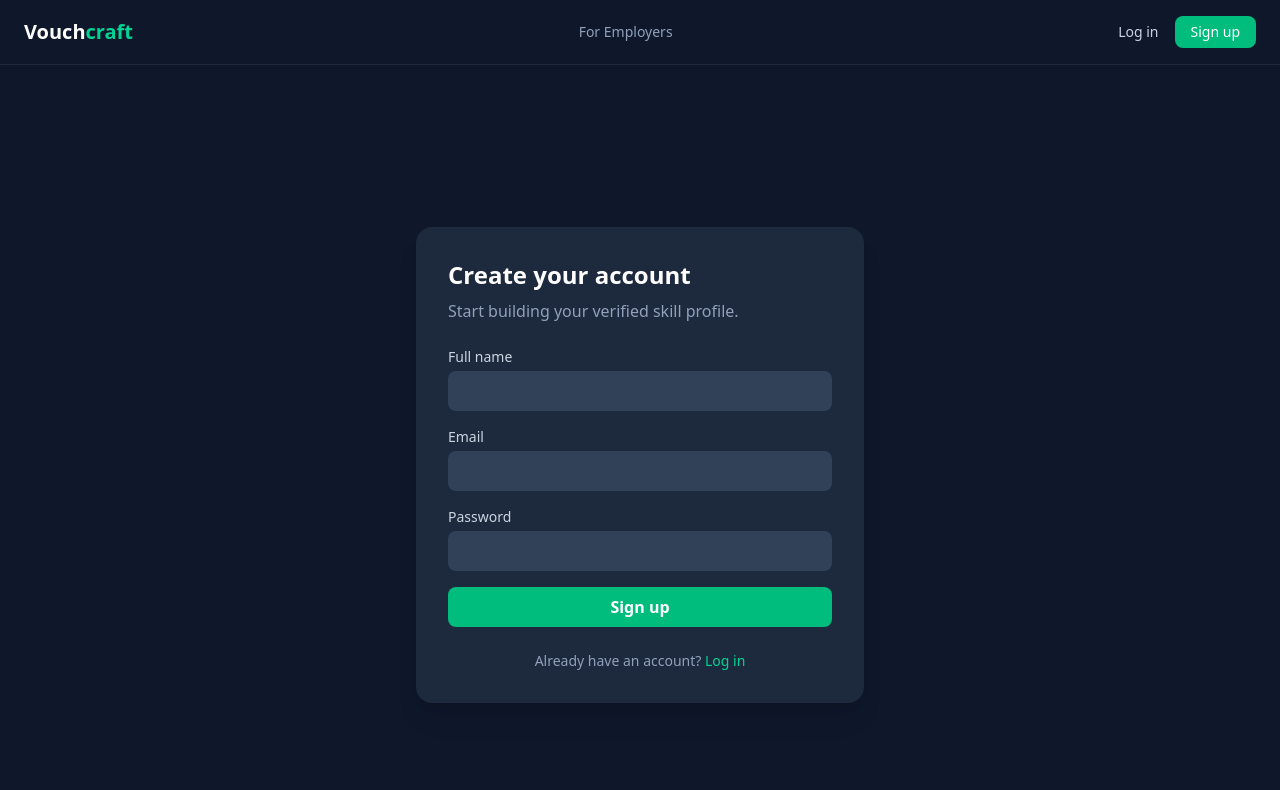
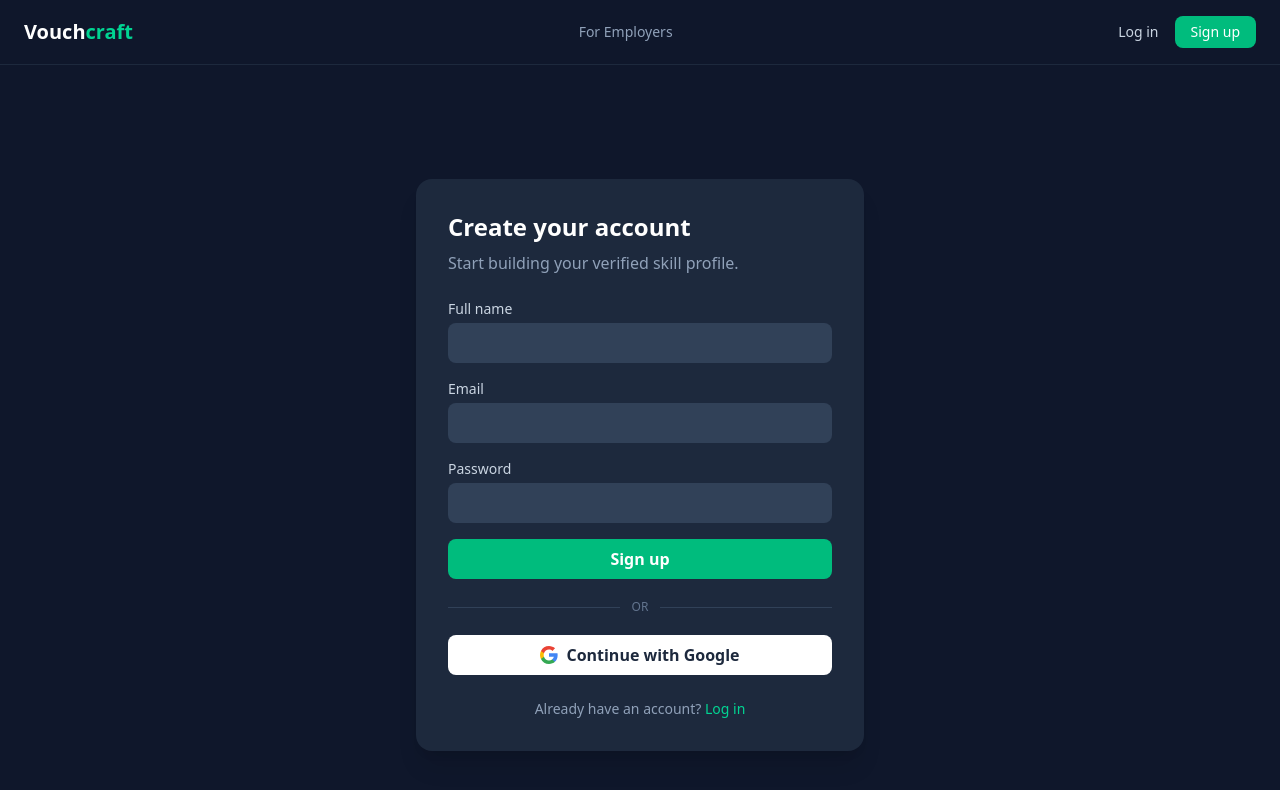
Before and after one commit to wanias-cmd/vouchcraft, a React (Vite) app: page /signup in a window 1280 px wide. Shown: the top 790 px of the page. Built offline with nearby package versions, Linux system fonts and the light colour scheme; no server answers.

Commit message:
Added login with google

```diff
--- a/src/context/AuthContext.jsx
+++ b/src/context/AuthContext.jsx
@@ -22,10 +22,14 @@ export function AuthProvider({ children }) {
 
   const signUp = (email, password) => supabase.auth.signUp({ email, password })
   const signIn = (email, password) => supabase.auth.signInWithPassword({ email, password })
+  const signInWithGoogle = () =>
+    supabase.auth.signInWithOAuth({
+      provider: 'google',
+      options: { redirectTo: `${window.location.origin}/dashboard` },
+    })
   const signOut = () => supabase.auth.signOut()
-
-  return (
-    <AuthContext.Provider value={{ user, loading, signUp, signIn, signOut }}>
+return (
+    <AuthContext.Provider value={{ user, loading, signUp, signIn, signOut, signInWithGoogle }}>
       {children}
     </AuthContext.Provider>
   )
--- a/src/pages/Login.jsx
+++ b/src/pages/Login.jsx
@@ -7,7 +7,7 @@ export default function Login() {
   const [password, setPassword] = useState('')
   const [error, setError] = useState('')
   const [loading, setLoading] = useState(false)
-  const { signIn } = useAuth()
+ const { signIn, signInWithGoogle } = useAuth()
   const navigate = useNavigate()
 
   const handleSubmit = async (e) => {
@@ -68,7 +68,25 @@ export default function Login() {
             {loading ? 'Logging in...' : 'Log in'}
           </button>
         </form>
+<div className="flex items-center gap-3 my-5">
+          <div className="flex-1 h-px bg-slate-700" />
+          <span className="text-slate-500 text-xs">OR</span>
+          <div className="flex-1 h-px bg-slate-700" />
+        </div>
 
+        <button
+          onClick={signInWithGoogle}
+          type="button"
+          className="w-full flex items-center justify-center gap-2 bg-white hover:bg-slate-100 text-slate-800 font-semibold py-2 rounded-lg transition"
+        >
+          <svg width="18" height="18" viewBox="0 0 18 18">
+            <path fill="#4285F4" d="M17.64 9.2c0-.64-.06-1.25-.16-1.84H9v3.48h4.84a4.14 4.14 0 01-1.8 2.72v2.26h2.9c1.7-1.57 2.7-3.88 2.7-6.62z"/>
+            <path fill="#34A853" d="M9 18c2.43 0 4.47-.81 5.96-2.18l-2.9-2.26c-.81.54-1.85.86-3.06.86-2.35 0-4.34-1.59-5.05-3.72H.96v2.33A9 9 0 009 18z"/>
+            <path fill="#FBBC05" d="M3.95 10.7A5.4 5.4 0 013.68 9c0-.59.1-1.17.27-1.7V4.97H.96A9 9 0 000 9c0 1.45.35 2.83.96 4.03l2.99-2.33z"/>
+            <path fill="#EA4335" d="M9 3.58c1.32 0 2.51.46 3.44 1.35l2.58-2.58C13.46.89 11.43 0 9 0A9 9 0 00.96 4.97l2.99 2.33C4.66 5.17 6.65 3.58 9 3.58z"/>
+          </svg>
+          Continue with Google
+        </button>
         <p className="text-slate-400 text-sm mt-6 text-center">
           Don't have an account?{' '}
           <Link to="/signup" className="text-emerald-400 hover:underline">
--- a/src/pages/Signup.jsx
+++ b/src/pages/Signup.jsx
@@ -9,7 +9,7 @@ export default function Signup() {
   const [password, setPassword] = useState('')
   const [error, setError] = useState('')
   const [loading, setLoading] = useState(false)
-  const { signUp } = useAuth()
+  const { signUp, signInWithGoogle } = useAuth()
   const navigate = useNavigate()
 
   const handleSubmit = async (e) => {
@@ -88,7 +88,25 @@ export default function Signup() {
             {loading ? 'Creating account...' : 'Sign up'}
           </button>
         </form>
+<div className="flex items-center gap-3 my-5">
+          <div className="flex-1 h-px bg-slate-700" />
+          <span className="text-slate-500 text-xs">OR</span>
+          <div className="flex-1 h-px bg-slate-700" />
+        </div>
 
+        <button
+          onClick={signInWithGoogle}
+          type="button"
+          className="w-full flex items-center justify-center gap-2 bg-white hover:bg-slate-100 text-slate-800 font-semibold py-2 rounded-lg transition"
+        >
+          <svg width="18" height="18" viewBox="0 0 18 18">
+            <path fill="#4285F4" d="M17.64 9.2c0-.64-.06-1.25-.16-1.84H9v3.48h4.84a4.14 4.14 0 01-1.8 2.72v2.26h2.9c1.7-1.57 2.7-3.88 2.7-6.62z"/>
+            <path fill="#34A853" d="M9 18c2.43 0 4.47-.81 5.96-2.18l-2.9-2.26c-.81.54-1.85.86-3.06.86-2.35 0-4.34-1.59-5.05-3.72H.96v2.33A9 9 0 009 18z"/>
+            <path fill="#FBBC05" d="M3.95 10.7A5.4 5.4 0 013.68 9c0-.59.1-1.17.27-1.7V4.97H.96A9 9 0 000 9c0 1.45.35 2.83.96 4.03l2.99-2.33z"/>
+            <path fill="#EA4335" d="M9 3.58c1.32 0 2.51.46 3.44 1.35l2.58-2.58C13.46.89 11.43 0 9 0A9 9 0 00.96 4.97l2.99 2.33C4.66 5.17 6.65 3.58 9 3.58z"/>
+          </svg>
+          Continue with Google
+        </button>
         <p className="text-slate-400 text-sm mt-6 text-center">
           Already have an account?{' '}
           <Link to="/login" className="text-emerald-400 hover:underline">
```
